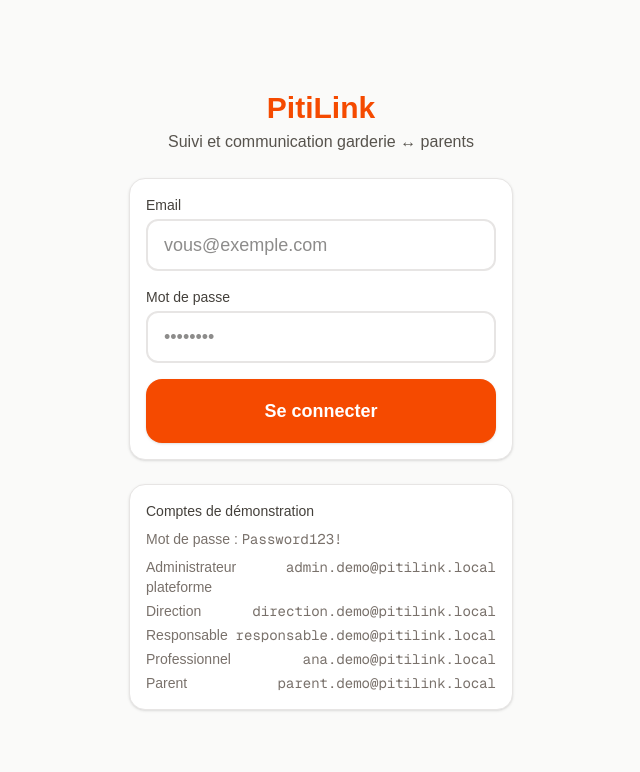
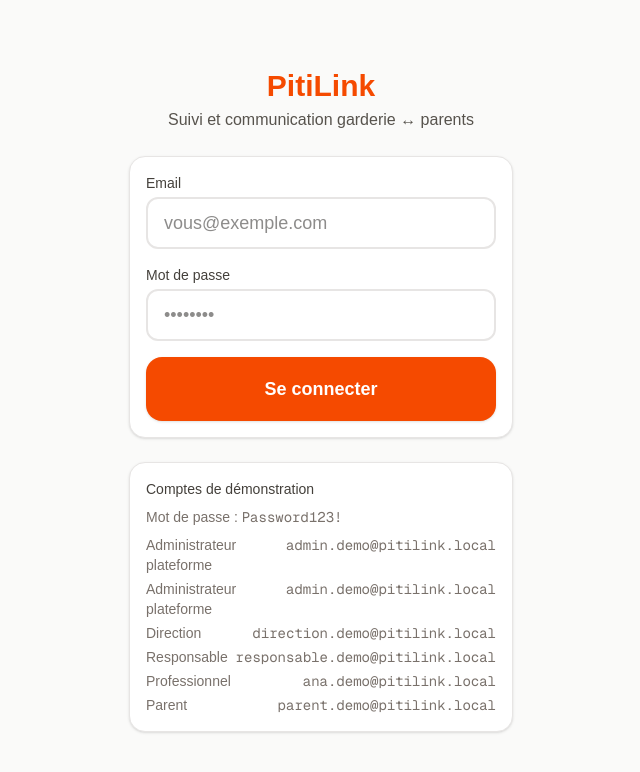
Before and after one commit to Kokeei/PitiLink, a Next.js app: page /connexion in a window 1280 px wide. Shown: the top 772 px of the page, without its empty margins (319-959 px from the left). Built offline with nearby package versions, Linux system fonts and the light colour scheme; no server answers.

Commit message:
feat: expose admin demo account on login screen

```diff
--- a/src/app/connexion/page.tsx
+++ b/src/app/connexion/page.tsx
@@ -4,6 +4,7 @@ import { useActionState } from "react";
 import { connexionAction } from "./actions";
 
 const COMPTES_DEMO = [
+  { role: "Administrateur plateforme", email: "admin.demo@pitilink.local" },
   { role: "Administrateur plateforme", email: "admin.demo@pitilink.local" },
   { role: "Direction", email: "direction.demo@pitilink.local" },
   { role: "Responsable", email: "responsable.demo@pitilink.local" },
```
